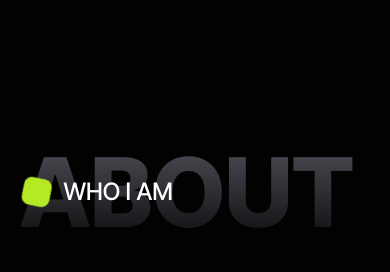
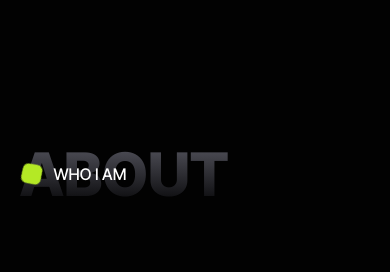
Before and after one commit to parukazz/portfolio-v2, a React (Vite) app: page / in a window 390 px wide. Shown: the part 860-1132 px from the top of the page. Built offline with nearby package versions, Linux system fonts and the light colour scheme.

Commit message:
make title component flexible with some properties

```diff
--- a/src/components/TitleSection.jsx
+++ b/src/components/TitleSection.jsx
@@ -1,15 +1,34 @@
 import rectangleIcon from "../assets/icons/rectangle.svg";
 
 // eslint-disable-next-line react/prop-types
-const TitleSection = ({ section, title }) => {
+const TitleSection = ({ section, title, titleCenter, sectionCenter }) => {
+  const classes = `flex items-center gap-[10px] absolute top-0 bottom-0 left-0 right-0 ${
+    titleCenter ? "justify-center" : "justify-start"
+  }`;
+
+  const sectionClasses = `relative flex ${
+    sectionCenter ? "justify-center" : "justify-start"
+  }`;
+
   return (
-    <div className="relative">
-      <span className="font-extrabold text-8xl bg-gradient-to-b from-zinc-600 to-zinc-950 bg-clip-text">
+    <div className={sectionClasses}>
+      <span className="font-extrabold text-6xl md:text-8xl bg-gradient-to-b from-zinc-600 to-zinc-950 bg-clip-text">
         {section}
       </span>
-      <div className="flex items-center gap-[10px] absolute top-0 bottom-0 left-0">
-        <img src={rectangleIcon} alt="icon" className="animate-spin-slow" />
-        <p className="text-2xl font-medium">{title}</p>
+      <div className={classes}>
+        <img
+          src={rectangleIcon}
+          alt="icon"
+          className="animate-spin-slow w-6 md:w-max"
+        />
+        <p className="text-base md:text-2xl font-medium">{title}</p>
+        <img
+          src={rectangleIcon}
+          alt="icon"
+          className={`animate-spin-slow w-6 md:w-max ${
+            titleCenter && sectionCenter ? "inline-block" : "hidden"
+          }`}
+        />
       </div>
     </div>
   );
```
